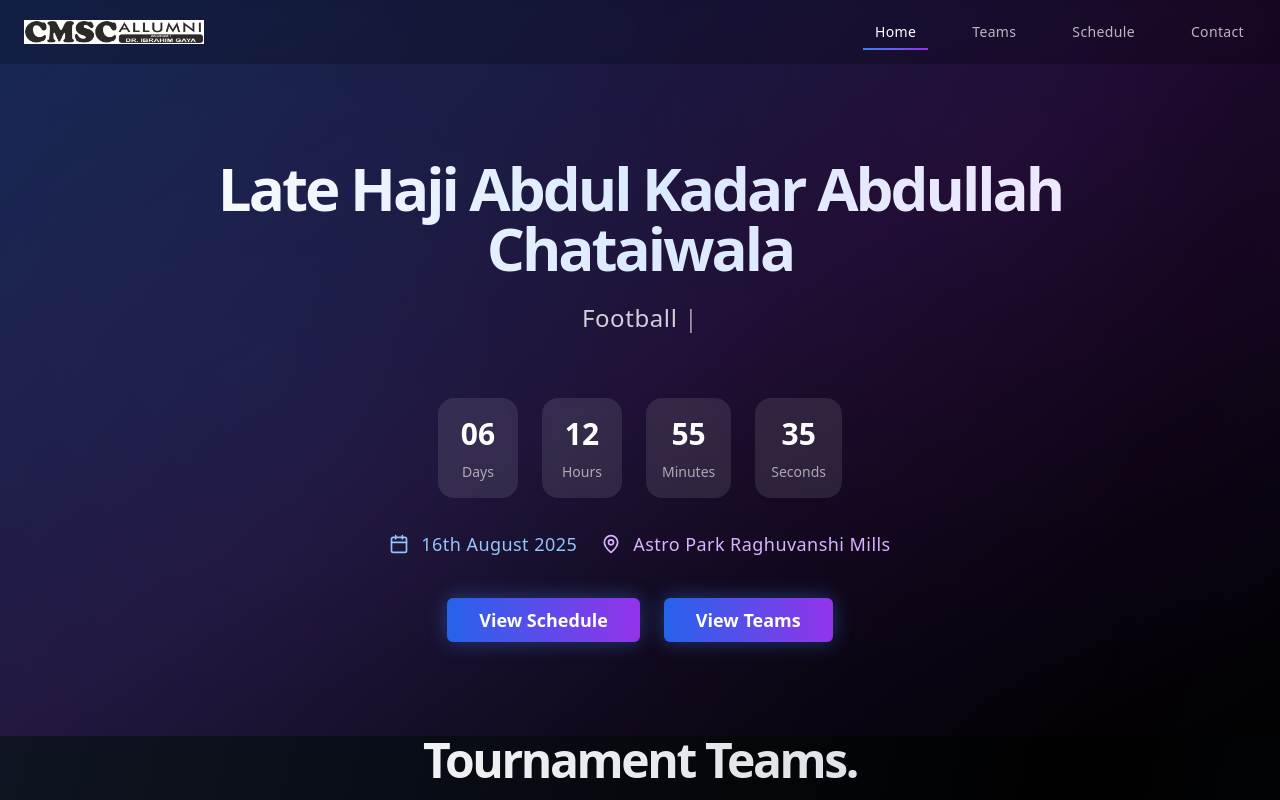
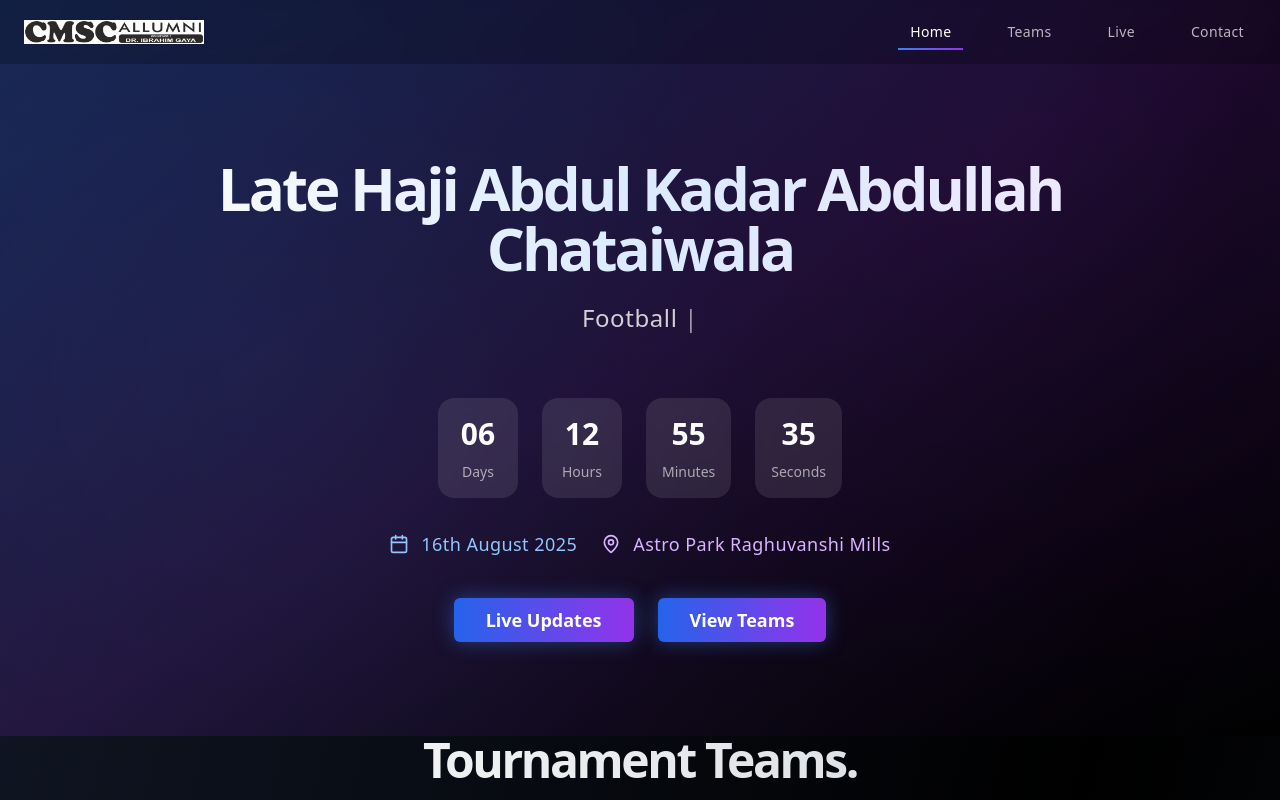
Before and after one commit to sandbox259/football-site, a Next.js app: page / in a window 1280 px wide. Shown: the top 800 px of the page. Built offline with nearby package versions, Linux system fonts and the light colour scheme.

Commit message:
Adding Live Feature

```diff
--- a/app/page.tsx
+++ b/app/page.tsx
@@ -342,7 +342,7 @@ const LIVE_UPDATES: LiveUpdate[] = [
   {
     id: "update-1",
     time: "19:30",
-    update: "Matches starting soon!",
+    update: "Reporting time is 2pm!",
     type: "news",
   },
 ]
@@ -350,7 +350,7 @@ const LIVE_UPDATES: LiveUpdate[] = [
 const NAV_ITEMS: NavItem[] = [
   { name: "Home", section: "home", href: "#home" },
   { name: "Teams", section: "teams", href: "#teams" },
-  { name: "Schedule", section: "schedule", href: "#schedule" },
+  { name: "Live", section: "schedule", href: "#schedule" },
   { name: "Contact", section: "contact", href: "#contact" },
 ]
 
@@ -822,7 +822,7 @@ function Hero({
               className="bg-gradient-to-r from-blue-600 to-purple-600 hover:from-blue-700 hover:to-purple-700 text-white font-semibold px-4 sm:px-6 md:px-8 py-2 sm:py-3 text-sm sm:text-base md:text-lg rounded-full transition-all duration-300 hover:scale-105 glow-button focus:ring-2 focus:ring-blue-500 focus:ring-offset-2 focus:ring-offset-transparent cursor-pointer"
               type="button"
             >
-              View Schedule
+              Live Updates
             </Button>
             <Button
               size="lg"
@@ -1133,7 +1133,7 @@ function LiveUpdates({ updates }: { updates: LiveUpdate[] }) {
     >
       <div className="text-center mb-8 sm:mb-12">
         <h2 className="text-3xl sm:text-4xl md:text-5xl font-bold mb-4 sm:mb-6 tracking-tighter bg-gradient-to-r from-red-400 to-yellow-500 bg-clip-text text-transparent">
-          Schedule.
+          Live Updates.
         </h2>
         <p className="text-base sm:text-lg md:text-xl font-light text-white/60 max-w-3xl mx-auto leading-relaxed">
           Tournament news and match results.
```
